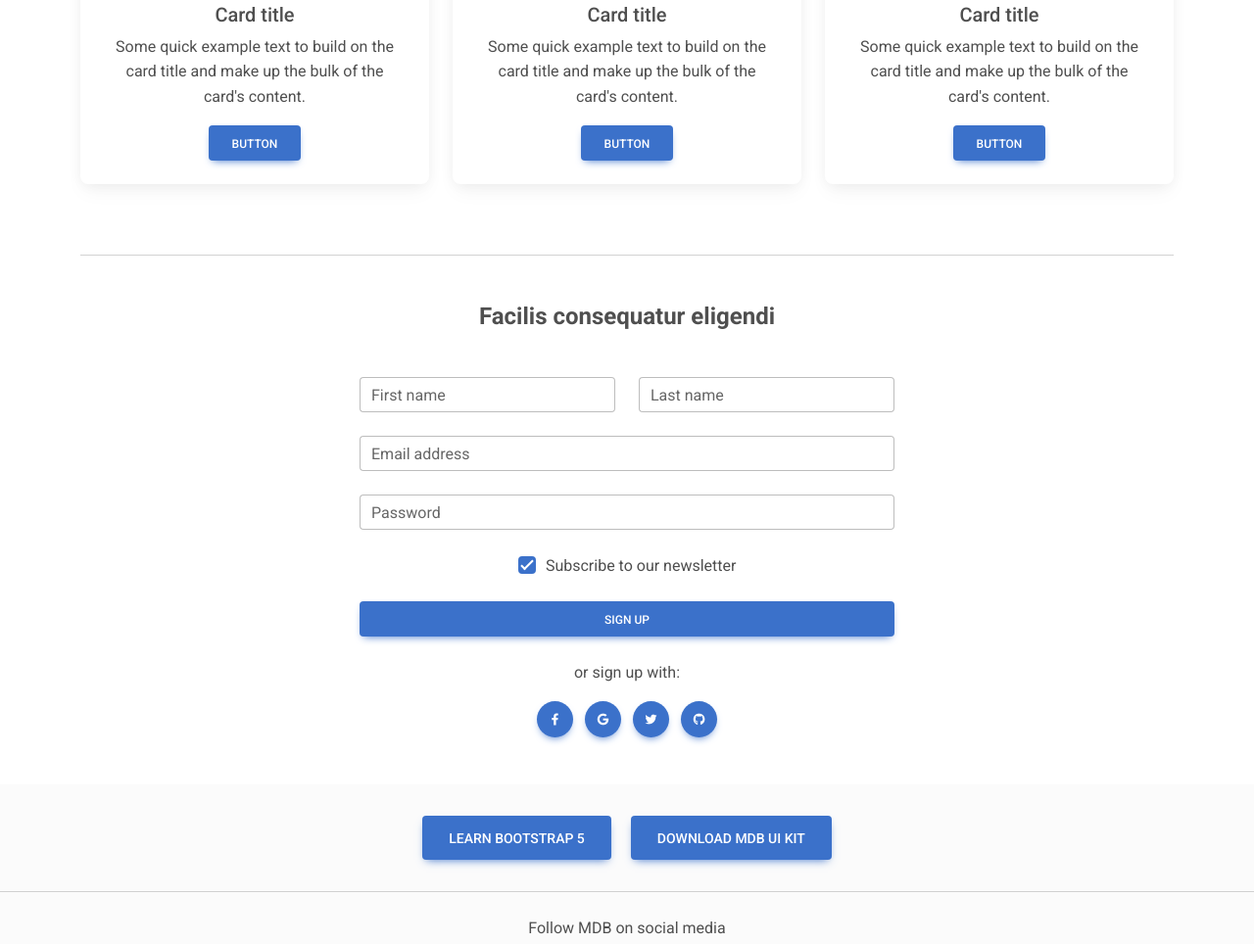
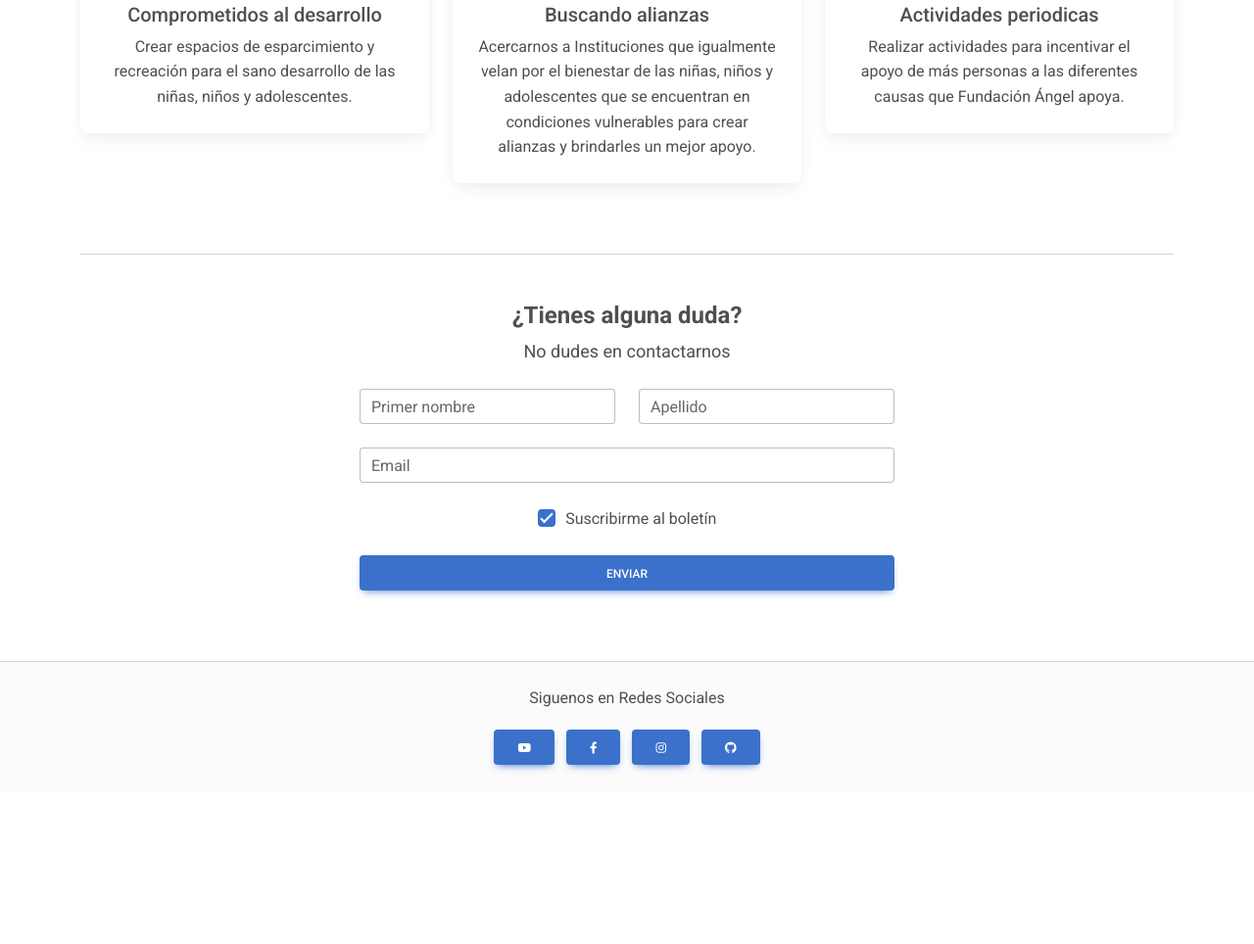
Before and after one commit to JocelynVelarde/Fundacion-Angel, a plain HTML site: page index.html in a window 1280 px wide. Shown: the part 1734-2698 px from the top of the page at 98% size. After the commit the page ends 2543 px from the top, so only its background shows below. Drawn offline with Linux system fonts and the light colour scheme.

Commit message:
finished content for landing page, pending some styling

```diff
--- a/index.html
+++ b/index.html
@@ -20,9 +20,8 @@
   <!--Main Navigation-->
   <header>
     <style>
-      body{
+      body {}
 
-      }
       /* Carousel styling */
       #introCarousel,
       .carousel-inner,
@@ -201,8 +200,9 @@
       <section>
         <div class="row">
           <div class="col-md-6 gx-5 mb-4">
-            <div class="bg-image hover-overlay ripple shadow-2-strong" data-mdb-ripple-color="light" style="height: 400px; width: 500px;">
-              <img src="img/logo_angel-removebg.png" class="img-fluid"/>
+            <div class="bg-image hover-overlay ripple shadow-2-strong" data-mdb-ripple-color="light"
+              style="height: 400px; width: 500px;">
+              <img src="img/logo_angel-removebg.png" class="img-fluid" />
               <a href="conocenos.html">
                 <div class="mask" style="background-color: rgba(251, 251, 251, 0.15);"></div>
               </a>
@@ -212,7 +212,8 @@
           <div class="col-md-6 gx-5 mb-4" style="padding-top: 70px;">
             <h4><strong>Un poco sobre Fundación Ángel...</strong></h4>
             <p class="text-muted" style="font-size: 18px;">
-              Somos una organización sin fines de lucro que surge el 14 de Julio de 2023 con el propósito de ayudar a niñas,
+              Somos una organización sin fines de lucro que surge el 14 de Julio de 2023 con el propósito de ayudar a
+              niñas,
               niños y adolescentes que se encuentran en condiciones vulnerables a que logren tener un sano desarrollo y
               puedan contar con espacios de esparcimiento y recreación. Nuestro objetivo es brindar apoyo y asistencia
               para que estos jóvenes puedan disfrutar de un futuro brillante y lleno de oportunidades,
@@ -225,9 +226,9 @@
 
       <hr class="my-5" />
 
-      <!--Section: Our Values-->
+      <!--Section: Our Objectives-->
       <section class="text-center">
-        <h4 class="mb-5"><strong>⭐ Nuestros Valores ⭐</strong></h4>
+        <h4 class="mb-5"><strong>⭐ Nuestros Objetivos ⭐</strong></h4>
 
         <div class="row">
           <div class="col-lg-4 col-md-12 mb-4">
@@ -239,12 +240,11 @@
                 </a>
               </div>
               <div class="card-body">
-                <h5 class="card-title">Card title</h5>
-                <p class="card-text">
-                  Some quick example text to build on the card title and make up the bulk of the
-                  card's content.
+                <h5 class="card-title">Comprometidos al desarrollo</h5>
+                <p class="card-text" style="text-align: center;">
+                  Crear espacios de esparcimiento y recreación para el sano desarrollo de las niñas, niños y
+                  adolescentes.
                 </p>
-                <a href="#!" class="btn btn-primary">Button</a>
               </div>
             </div>
           </div>
@@ -258,12 +258,11 @@
                 </a>
               </div>
               <div class="card-body">
-                <h5 class="card-title">Card title</h5>
+                <h5 class="card-title">Buscando alianzas</h5>
                 <p class="card-text">
-                  Some quick example text to build on the card title and make up the bulk of the
-                  card's content.
+                  Acercarnos a Instituciones que igualmente velan por el bienestar de las niñas, niños y adolescentes
+                  que se encuentran en condiciones vulnerables para crear alianzas y brindarles un mejor apoyo.
                 </p>
-                <a href="#!" class="btn btn-primary">Button</a>
               </div>
             </div>
           </div>
@@ -277,131 +276,90 @@
                 </a>
               </div>
               <div class="card-body">
-                <h5 class="card-title">Card title</h5>
+                <h5 class="card-title">Actividades periodicas</h5>
                 <p class="card-text">
-                  Some quick example text to build on the card title and make up the bulk of the
-                  card's content.
+                  Realizar actividades para incentivar el apoyo de más personas a las diferentes causas que Fundación Ángel apoya.
                 </p>
-                <a href="#!" class="btn btn-primary">Button</a>
               </div>
             </div>
           </div>
         </div>
       </section>
-      <!--Section: Content-->
+      <!--Section: Our objetctives-->
 
       <hr class="my-5" />
 
-      <!--Section: Content-->
+      <!--Section: Contact us-->
       <section class="mb-5">
-        <h4 class="mb-5 text-center"><strong>Facilis consequatur eligendi</strong></h4>
+        <h4 class="mb-2 text-center"><strong>¿Tienes alguna duda?</strong></h4>
+        <p class="mb-4 text-center" style="font-size: 18px">No dudes en contactarnos</p>
 
         <div class="row d-flex justify-content-center">
           <div class="col-md-6">
             <form>
-              <!-- 2 column grid layout with text inputs for the first and last names -->
               <div class="row mb-4">
                 <div class="col">
                   <div class="form-outline">
-                    <input type="text" id="form3Example1" class="form-control" />
-                    <label class="form-label" for="form3Example1">First name</label>
+                    <input type="text" id="formPrimerNombre" class="form-control" />
+                    <label class="form-label" for="formPrimerNombre">Primer nombre</label>
                   </div>
                 </div>
                 <div class="col">
                   <div class="form-outline">
-                    <input type="text" id="form3Example2" class="form-control" />
-                    <label class="form-label" for="form3Example2">Last name</label>
+                    <input type="text" id="formApellido" class="form-control" />
+                    <label class="form-label" for="formApellido">Apellido</label>
                   </div>
                 </div>
               </div>
 
-              <!-- Email input -->
               <div class="form-outline mb-4">
-                <input type="email" id="form3Example3" class="form-control" />
-                <label class="form-label" for="form3Example3">Email address</label>
+                <input type="email" id="formEmail" class="form-control" />
+                <label class="form-label" for="formEmail">Email</label>
               </div>
 
-              <!-- Password input -->
-              <div class="form-outline mb-4">
-                <input type="password" id="form3Example4" class="form-control" />
-                <label class="form-label" for="form3Example4">Password</label>
-              </div>
-
-              <!-- Checkbox -->
               <div class="form-check d-flex justify-content-center mb-4">
-                <input class="form-check-input me-2" type="checkbox" value="" id="form2Example3" checked />
-                <label class="form-check-label" for="form2Example3">
-                  Subscribe to our newsletter
+                <input class="form-check-input me-2" type="checkbox" value="" id="formBoletin" checked />
+                <label class="form-check-label" for="formBoletin">
+                  Suscribirme al boletín
                 </label>
               </div>
 
-              <!-- Submit button -->
               <button type="submit" class="btn btn-primary btn-block mb-4">
-                Sign up
+                Enviar
               </button>
 
-              <!-- Register buttons -->
-              <div class="text-center">
-                <p>or sign up with:</p>
-                <button type="button" class="btn btn-primary btn-floating mx-1">
-                  <i class="fab fa-facebook-f"></i>
-                </button>
-
-                <button type="button" class="btn btn-primary btn-floating mx-1">
-                  <i class="fab fa-google"></i>
-                </button>
-
-                <button type="button" class="btn btn-primary btn-floating mx-1">
-                  <i class="fab fa-twitter"></i>
-                </button>
-
-                <button type="button" class="btn btn-primary btn-floating mx-1">
-                  <i class="fab fa-github"></i>
-                </button>
-              </div>
             </form>
           </div>
         </div>
       </section>
-      <!--Section: Content-->
+      <!--Section: Contact us-->
     </div>
   </main>
   <!--Main layout-->
 
-  <!--Footer-->
+  <!--Footer: Social Media-->
   <footer class="bg-light text-lg-start">
-    <div class="py-4 text-center">
-      <a role="button" class="btn btn-primary btn-lg m-2"
-        href="https://www.youtube.com/channel/UC5CF7mLQZhvx8O5GODZAhdA" rel="nofollow" target="_blank">
-        Learn Bootstrap 5
-      </a>
-      <a role="button" class="btn btn-primary btn-lg m-2" href="https://mdbootstrap.com/docs/standard/" target="_blank">
-        Download MDB UI KIT
-      </a>
-    </div>
-
     <hr class="m-0" />
 
     <div class="text-center py-4 align-items-center">
-      <p>Follow MDB on social media</p>
-      <a href="https://www.youtube.com/channel/UC5CF7mLQZhvx8O5GODZAhdA" class="btn btn-primary m-1" role="button"
+      <p>Siguenos en Redes Sociales</p>
+      <a href="" class="btn btn-primary m-1" role="button"
         rel="nofollow" target="_blank">
         <i class="fab fa-youtube"></i>
       </a>
-      <a href="https://www.facebook.com/mdbootstrap" class="btn btn-primary m-1" role="button" rel="nofollow"
+      <a href="" class="btn btn-primary m-1" role="button" rel="nofollow"
         target="_blank">
         <i class="fab fa-facebook-f"></i>
       </a>
-      <a href="https://twitter.com/MDBootstrap" class="btn btn-primary m-1" role="button" rel="nofollow"
+      <a href="" class="btn btn-primary m-1" role="button" rel="nofollow"
         target="_blank">
-        <i class="fab fa-twitter"></i>
+        <i class="fab fa-instagram"></i>
       </a>
-      <a href="https://github.com/mdbootstrap/mdb-ui-kit" class="btn btn-primary m-1" role="button" rel="nofollow"
+      <a href="" class="btn btn-primary m-1" role="button" rel="nofollow"
         target="_blank">
         <i class="fab fa-github"></i>
       </a>
     </div>
-    <!-- End your project here-->
 
     <!-- MDB -->
     <script type="text/javascript" src="js/mdb.min.js"></script>
```
